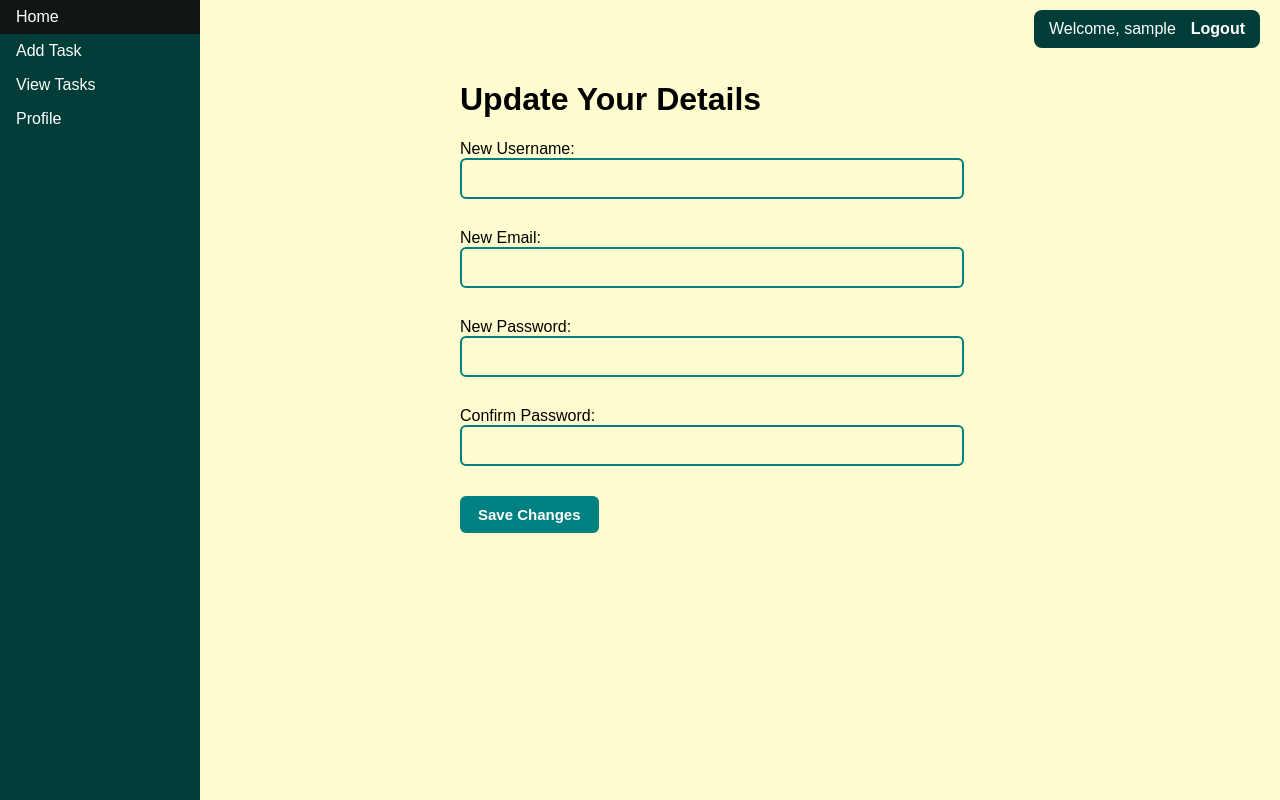
After one commit to Marsad07/Flask_DeepDive, a Flask app: page /update_details_page in a window 1280 px wide. The commit adds this page. Run offline with Flask 3, Linux system fonts and the light colour scheme; the visitor is signed in with stand-in values (Sample User, id 1); data that the repository does not hold is empty.

Commit message:
Day11: Implemented profile update flow with POST route and fixed form action

```diff
--- a/flask_intro/app.py
+++ b/flask_intro/app.py
@@ -1,3 +1,4 @@
+from threading import active_count
 from flask import Flask, render_template, request, redirect, url_for, session
 from datetime import datetime
 import mysql.connector
@@ -22,11 +23,18 @@ app.secret_key = "ajd82h9d8ahd92h9ahd92h9ahd92h9ahd9"
 
 @app.route('/')
 def homepage():
+    user_id = session.get('user_id')
+
+    if not user_id:
+        return render_template('homepage.html', active_count=0, completed_count=0)
+
     cursor = db.cursor(dictionary=True)
-    cursor.execute("SELECT COUNT(*) AS active_count FROM tasks_new WHERE status = 'active'")
+    cursor.execute("SELECT COUNT(*) AS active_count FROM tasks_new "
+                   "WHERE status = 'active' AND user_id = %s", (user_id,))
     active_count = cursor.fetchone()['active_count']
 
-    cursor.execute("SELECT COUNT(*) AS completed_count FROM tasks_new WHERE status = 'completed'")
+    cursor.execute("SELECT COUNT(*) AS completed_count FROM tasks_new "
+                   "WHERE status = 'completed' AND user_id = %s", (user_id,))
     completed_count = cursor.fetchone()['completed_count']
 
     return render_template('homepage.html', active_count=active_count,
@@ -59,7 +67,6 @@ def logout():
     session.clear()
     return redirect(url_for("homepage"))
 
-
 @app.route("/register", methods=['GET', 'POST'])
 def register():
     if request.method == 'POST':
@@ -85,13 +92,98 @@ def register():
         return redirect("/login")
     return render_template('register.html')
 
+@app.route("/profile")
+def profile():
+    user_id = session.get('user_id')
+    if not user_id:
+        return redirect(url_for("login"))
+
+    cursor = db2.cursor(dictionary=True)
+    cursor.execute("SELECT user_name, user_email, created_date, last_login FROM users "
+                   "WHERE user_id = %s", (user_id,))
+    user = cursor.fetchone()
+
+    cursor2 = db.cursor(dictionary=True)
+    cursor2.execute("SELECT COUNT(*) AS total FROM tasks_new WHERE user_id=%s", (user_id,))
+    total_tasks = cursor2.fetchone()['total']
+
+    cursor2.execute("SELECT COUNT(*) AS active FROM tasks_new "
+                    "WHERE user_id=%s AND status='active'", (user_id,))
+    active_tasks = cursor2.fetchone()['active']
+
+    cursor2.execute("SELECT COUNT(*) AS completed FROM tasks_new "
+                    "WHERE user_id=%s AND status='completed'", (user_id,))
+    completed_tasks = cursor2.fetchone()['completed']
+
+    return render_template("profile_settings.html",
+                           user=user,
+                           total_tasks=total_tasks,
+                           active_tasks=active_tasks,
+                           completed_tasks=completed_tasks)
+
+@app.route("/update_details_page")
+def update_details_page():
+    user_id = session.get("user_id")
+    if not user_id:
+        return redirect(url_for("login"))
+
+    cursor = db2.cursor(dictionary=True)
+    cursor.execute("SELECT user_name, user_email FROM users WHERE user_id=%s", (user_id,))
+    user = cursor.fetchone()
+
+    return render_template("update_details.html", user=user)
+
+@app.route("/update_details", methods=['POST'])
+def update_details():
+    user_id = session.get('user_id')
+    if not user_id:
+        return redirect(url_for("login"))
+
+    cursor = db2.cursor(dictionary=True)
+
+    new_username = request.form.get('username')
+    new_email = request.form.get('email')
+    new_password = request.form.get('password')
+    confirm = request.form.get('confirm')
+
+    if new_username:
+        cursor.execute("UPDATE users SET user_name=%s WHERE user_id=%s",
+                       (new_username, user_id))
+
+    if new_email:
+        cursor.execute("UPDATE users SET user_email=%s WHERE user_id=%s",
+                       (new_email, user_id))
+
+    if new_password or confirm:
+        if new_password == confirm:
+            hashed = generate_password_hash(new_password)
+            cursor.execute("UPDATE users SET user_password_hash=%s WHERE user_id=%s",
+                           (hashed, user_id))
+        else:
+            return "Passwords do not match"
+
+    db2.commit()
+    return redirect(url_for("profile"))
+
+@app.route("/profile_settings")
+def profile_settings():
+    user_id = session.get("user_id")
+    if not user_id:
+        return redirect(url_for("login"))
+    cursor = db2.cursor(dictionary=True)
+    cursor.execute("SELECT user_name, user_email FROM users WHERE user_id=%s", (user_id,))
+    user = cursor.fetchone()
+    return render_template("profile_settings.html", user=user)
+
 @app.route("/tasks")
 def tasks_page():
     cursor = db.cursor(dictionary=True)
-    cursor.execute("SELECT * FROM tasks_new WHERE status='active' ORDER BY due_date IS NULL, due_date ASC")
+    user_id = session["user_id"]
+    cursor.execute("SELECT * FROM tasks_new WHERE status='active' AND user_id = %s "
+                   "ORDER BY due_date IS NULL, due_date ASC ", (user_id,))
     tasks = cursor.fetchall()
 
-    cursor.execute("SELECT * FROM tasks_new WHERE status = 'completed'")
+    cursor.execute("SELECT * FROM tasks_new WHERE status = 'completed' AND user_id = %s ", (user_id,))
     completed_tasks = cursor.fetchall()
     return render_template("tasks.html", tasks=tasks, completed_tasks=completed_tasks)
 
@@ -105,12 +197,14 @@ def add_task():
     description = request.form["Task Description"]
     priority = request.form.get("priority")
     due_date = request.form["due_date"]
+    user_id = session["user_id"]
 
     cursor = db.cursor()
     cursor.execute(
-        "INSERT INTO tasks_new (task_name, task_description, priority, status, added_date, due_date) "
-        "VALUES (%s, %s, %s, 'active', NOW(), %s)",
-        (name, description, priority, due_date)
+        "INSERT INTO tasks_new (task_name, task_description,"
+        "priority, status, added_date, due_date, user_id) "
+        "VALUES (%s, %s, %s, 'active', NOW(), %s, %s)",
+        (name, description, priority, due_date, user_id)
     )
     db.commit()
     return redirect(url_for("add_task_page"))
@@ -118,22 +212,24 @@ def add_task():
 @app.route("/complete", methods=["POST"])
 def complete_task():
     task_id = int(request.form["task_number"])
+    user_id = session["user_id"]
     cursor = db.cursor()
     cursor.execute(
-        "UPDATE tasks_new SET status='completed', completed_date=NOW() WHERE id=%s",
-        (task_id,)
+        "UPDATE tasks_new SET status='completed', "
+        "completed_date=NOW() WHERE id=%s AND user_id=%s",
+        (task_id, user_id)
     )
     db.commit()
     return redirect(url_for("tasks_page"))
 
-
 @app.route("/clear_completed", methods=["POST"])
 def clear_completed():
     cursor = db.cursor()
-    cursor.execute("DELETE FROM tasks_new WHERE status='completed'")
+    user_id = session["user_id"]
+    cursor.execute("DELETE FROM tasks_new WHERE status='completed' AND user_id = %s",
+                   (user_id,))
     db.commit()
     return redirect(url_for("tasks_page"))
-
 
 @app.route('/testdb')
 def testdb():
@@ -145,15 +241,17 @@ def testdb():
 @app.route("/edit/<int:task_id>", methods=["GET", "POST"])
 def edit_task(task_id):
     cursor = db.cursor(dictionary=True)
+    user_id = session["user_id"]
     if request.method == "POST":
         new_task_name = request.form["task_name"]
         new_task_description = request.form["task_description"]
-        cursor.execute("UPDATE tasks_new SET task_name=%s, task_description=%s WHERE id=%s",
-                       (new_task_name, new_task_description, task_id))
+        cursor.execute("UPDATE tasks_new SET task_name=%s, task_description=%s WHERE id=%s "
+                       "AND user_id=%s",
+                       (new_task_name, new_task_description, task_id, user_id))
         db.commit()
         return redirect(url_for("tasks_page"))
     else:
-        cursor.execute("SELECT * FROM tasks_new WHERE id=%s", (task_id,))
+        cursor.execute("SELECT * FROM tasks_new WHERE id=%s AND user_id=%s", (task_id, user_id))
         task = cursor.fetchone()
         return render_template("edit.html", task=task)
 
--- a/flask_intro/static/css/styles.css
+++ b/flask_intro/static/css/styles.css
@@ -118,3 +118,24 @@ textarea:focus {
 .add-task-btn:hover {
     background-color: #006666;
 }
+
+input[type="text"],
+input[type="email"],
+input[type="password"],
+textarea {
+    border: 2px solid #008080;
+    border-radius: 6px;
+    padding: 10px;
+    font-size: 15px;
+    background-color: #FFFDD0;
+    width: 60%;
+    margin-bottom: 12px;
+}
+
+input[type="text"]:focus,
+input[type="email"]:focus,
+input[type="password"]:focus,
+textarea:focus {
+    outline: none;
+    border-color: #006666;
+    box-shadow: 0 0 4px rgba(0, 128, 128, 0.5);
--- a/flask_intro/templates/base.html
+++ b/flask_intro/templates/base.html
@@ -44,6 +44,7 @@
       <li><a href="{{ url_for('homepage') }}">Home</a></li>
       <li><a href="{{ url_for('add_task_page') }}">Add Task</a></li>
       <li><a href="{{ url_for('tasks_page') }}">View Tasks</a></li>
+      <li><a href="{{ url_for('profile') }}">Profile</a></li>
   </ul>
 
   <div class="content">
--- /dev/null
+++ b/flask_intro/templates/update_details.html
@@ -0,0 +1,24 @@
+{% extends "base.html" %}
+{% block title %}Profile Settings{% endblock %}
+
+{% block content %}
+<div style="margin-left:220px; padding-top:40px;">
+    <h1>Update Your Details</h1>
+
+    <form method="POST" action="{{ url_for('update_details') }}">
+        <label>New Username:</label><br>
+        <input type="text" name="username"><br><br>
+
+        <label>New Email:</label><br>
+        <input type="email" name="email"><br><br>
+
+        <label>New Password:</label><br>
+        <input type="password" name="password"><br><br>
+
+        <label>Confirm Password:</label><br>
+        <input type="password" name="confirm"><br><br>
+
+        <button type="submit" class="add-task-btn">Save Changes</button>
+    </form>
+</div>
+{% endblock %}
```
Also changed, not shown: flask_intro/templates/add_tasks.html (+7 -60 lines), flask_intro/templates/homepage.html (+10 -67 lines), flask_intro/templates/profile_settings.html (added, +22 -0 lines).
